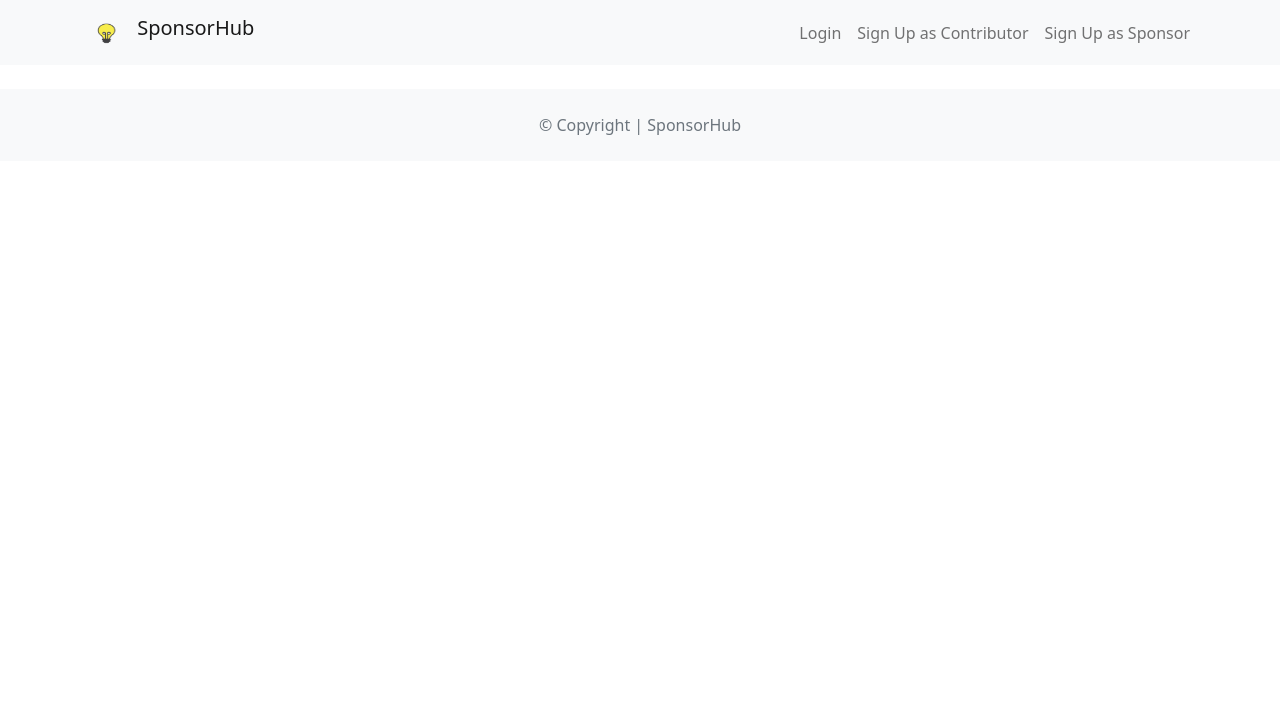
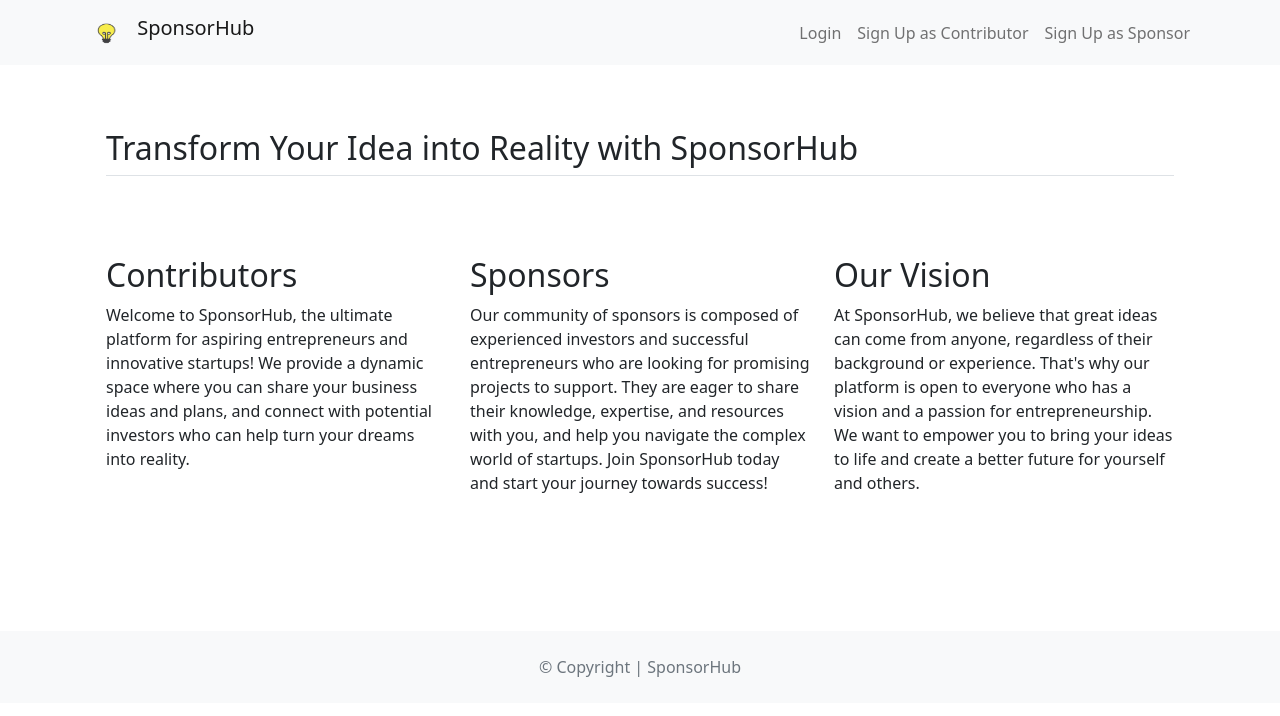
Before and after one commit to tate-aabb/sponsorhub, a Django app: page / in a window 1280 px wide. Shown: the top 716 px of the page. Run offline with Django 4.2, Linux system fonts and the light colour scheme.

Commit message:
Changes in settings.py, urls.py, added app's urls.py, base, static files, homepage.html.
New "ForbesList" model added, in views.py forbes list scraper added.

Design changes in homepage.html, about block is added

```diff
--- a/sponsorhub/templates/homepage.html
+++ b/sponsorhub/templates/homepage.html
@@ -1,4 +1,26 @@
 {% extends 'base.html' %}
 {% block content %}
-
+<div class="container px-4 py-5" id="featured-3">
+    <h2 class="pb-2 border-bottom">Transform Your Idea into Reality with SponsorHub</h2>
+    <div class="row g-4 py-5 row-cols-1 row-cols-lg-3">
+      <div class="feature col">
+        <div class="feature-icon d-inline-flex align-items-center justify-content-center text-bg-primary bg-gradient fs-2 mb-3">
+        </div>
+        <h3 class="fs-2">Contributors</h3>
+        <p>Welcome to SponsorHub, the ultimate platform for aspiring entrepreneurs and innovative startups! We provide a dynamic space where you can share your business ideas and plans, and connect with potential investors who can help turn your dreams into reality.</p>
+      </div>
+      <div class="feature col">
+        <div class="feature-icon d-inline-flex align-items-center justify-content-center text-bg-primary bg-gradient fs-2 mb-3">
+        </div>
+        <h3 class="fs-2">Sponsors</h3>
+        <p>Our community of sponsors is composed of experienced investors and successful entrepreneurs who are looking for promising projects to support. They are eager to share their knowledge, expertise, and resources with you, and help you navigate the complex world of startups. Join SponsorHub today and start your journey towards success!</p>
+      </div>
+      <div class="feature col">
+        <div class="feature-icon d-inline-flex align-items-center justify-content-center text-bg-primary bg-gradient fs-2 mb-3">
+        </div>
+        <h3 class="fs-2">Our Vision</h3>
+        <p>At SponsorHub, we believe that great ideas can come from anyone, regardless of their background or experience. That's why our platform is open to everyone who has a vision and a passion for entrepreneurship. We want to empower you to bring your ideas to life and create a better future for yourself and others.</p>
+      </div>
+    </div>
+</div>
 {% endblock content %}
```
